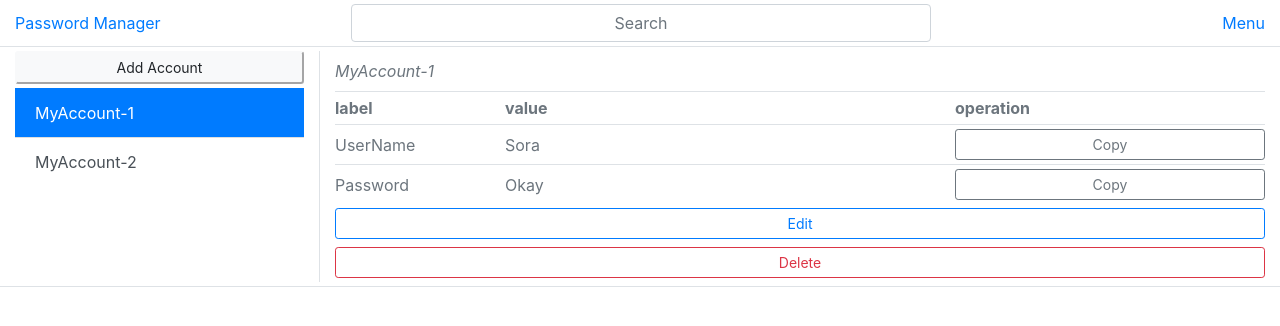
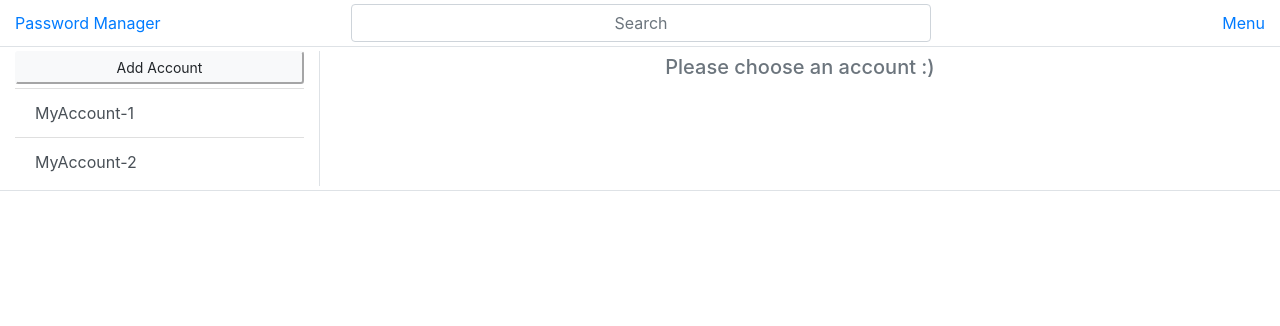
Before and after one commit to KuthorX/KeyBook, a React (Create React App) app: page / in a window 1280 px wide. Shown: the top 326 px of the page. Built offline with nearby package versions, Linux system fonts and the light colour scheme.

Commit message:
sketch router

```diff
--- a/src/App.js
+++ b/src/App.js
@@ -17,16 +17,19 @@ require('bootstrap');
 // - 账户 list 展示
 // - 账户 detail 展示、编辑
 // - 账户 list 编辑：添加、删除
+// - Router
 // TODO: 待添加功能/bug need to fixed
-// - Router
+// - 云存储功能
 // - 密码锁：云密码、本机密码
 // - 搜索功能
-// - 云存储功能
 // - tag 功能：展示、编辑
 // - 目录功能
 // - 中文语言支持
 
 function Content(props) {
+
+  console.log(props);
+  const accountName = props.match.params.accountName;
 
   var recieveData = [
     {
@@ -71,9 +74,19 @@ function Content(props) {
     }
   }));
 
+  let findIndex = -1;
+  for (let i = 0; i < allData.length; i++) {
+    const account = allData[i];
+    const name = account.name;
+    if (name === accountName) {
+      findIndex = i;
+      break;
+    }
+  }
+
   const [savePreEditData, setSavePreEditData] = useState(null);
   const [detailData, setDetailData] = useState(null);
-  const [currentDetailIndex, setCurrentDetailIndex] = useState(0);
+  const [currentDetailIndex, setCurrentDetailIndex] = useState(findIndex);
   useEffect(() => {
     if (currentDetailIndex >= 0) {
       setSavePreEditData(JSON.parse(JSON.stringify(allData[currentDetailIndex])));
@@ -231,10 +244,12 @@ function Content(props) {
   }
 
   return (
+    <Router>
       <div class="container-fluid pw-content py-1 border-bottom">
         <div class="row">
           <div class="col-sm-3 border-right">
             <Aside
+              {...props}
               data={allData}
               onPwItemClick={onPwItemClick}
               activeIndex={currentDetailIndex}
@@ -246,6 +261,7 @@ function Content(props) {
           </div>
         </div>
       </div>
+    </Router>
   )
 }
 
@@ -308,11 +324,31 @@ function App() {
     <Router>
       <div className="App">
         <Header />
-        <Route path="/"
+        <Route exact path="/"
           render={
-            () => {
+            (props) => {
               return (
                 <Content
+                  {...props}
+                  showWaringToast={showWaringToast}
+                  deleteModalAction={deleteModalAction}
+                  showDeleteModal={showDeleteModal}
+                  onSaved={onContentSaved}
+                  onSaveFailed={onContentSaveFailed}
+                  showSpinners={showSpinners}
+                  dismissSpinners={dismissSpinners}
+                  saveToastMsg={saveToastMsg}
+                />
+              )
+            }
+          }
+        />
+        <Route path="/account/:accountName"
+          render={
+            (props) => {
+              return (
+                <Content
+                  {...props}
                   showWaringToast={showWaringToast}
                   deleteModalAction={deleteModalAction}
                   showDeleteModal={showDeleteModal}
```
Also changed, not shown: 1 other file (tests, documents, lock files or other folders). Lines whose indentation alone changed are shown as unchanged.
